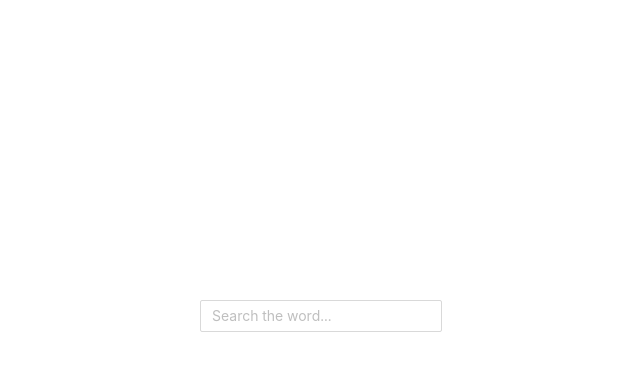
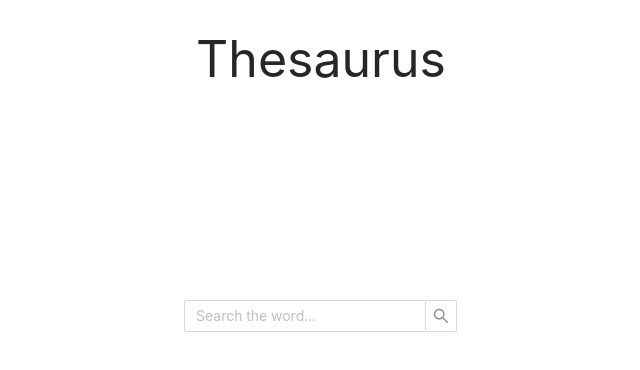
Before and after one commit to liyatheresa/Thesaurus, a React (Create React App) app: page / in a window 1280 px wide. Shown: the top 370 px of the page, without its empty margins (319-959 px from the left). Built offline with nearby package versions, Linux system fonts and the light colour scheme.

Commit message:
Added icons and heading

```diff
--- a/src/App.css
+++ b/src/App.css
@@ -13,3 +13,10 @@ body,
   justify-content: center;
   position: relative;
 }
+.hidden {
+  display: none;
+}
+.title {
+  font-size: 50px;
+  padding-top: 20px;
+}
--- a/src/App.js
+++ b/src/App.js
@@ -39,9 +39,11 @@ function App() {
 
   const onWordSelection = (word) => {
     setIsModalVisible(true);
+    document.querySelector(".ant-dropdown-menu").classList.add("hidden");
   };
   return (
     <>
+      <div className="title">Thesaurus</div>
       <SearchBar
         searchTerm={searchTerm}
         setSearchTerm={setSearchTerm}
--- a/src/Components/Overlay/index.jsx
+++ b/src/Components/Overlay/index.jsx
@@ -46,6 +46,7 @@ const Overlay = ({ word, setIsModalVisible, isModalVisible }) => {
 
   const closeModal = () => {
     setIsModalVisible(false);
+    document.querySelector(".ant-dropdown-menu").classList.remove("hidden");
   };
 
   return (
--- a/src/Components/SearchBar/SearchBar.scss
+++ b/src/Components/SearchBar/SearchBar.scss
@@ -13,3 +13,6 @@
     }
   }
 }
+.hidden {
+  display: none;
+}
--- a/src/Components/SearchBar/index.jsx
+++ b/src/Components/SearchBar/index.jsx
@@ -2,6 +2,7 @@ import React from "react";
 import { Input } from "antd";
 import { Dropdown, Menu } from "antd";
 import "./SearchBar.scss";
+const { Search } = Input;
 
 const SearchBar = (props) => {
   const onWordSelected = (word) => {
@@ -28,11 +29,14 @@ const SearchBar = (props) => {
           trigger={["click"]}
           placement="bottom"
         >
-          <Input
+          <Search
             type="text"
             placeholder="Search the word..."
             onChange={(e) => props.setSearchTerm(e.target.value)}
             value={props.searchTerm}
+            onSearch={(word) => {
+              onWordSelected(word);
+            }}
           />
         </Dropdown>
       </div>
```
